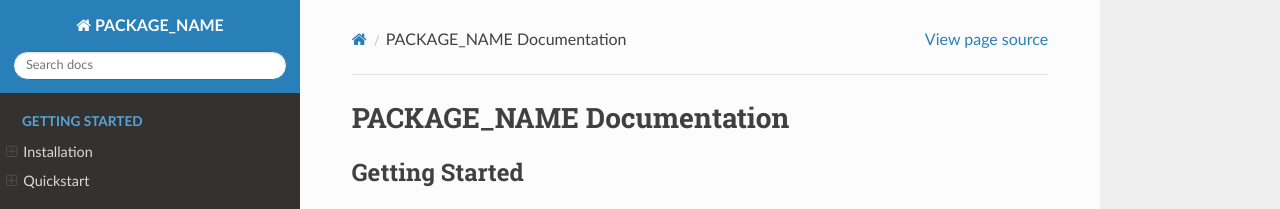
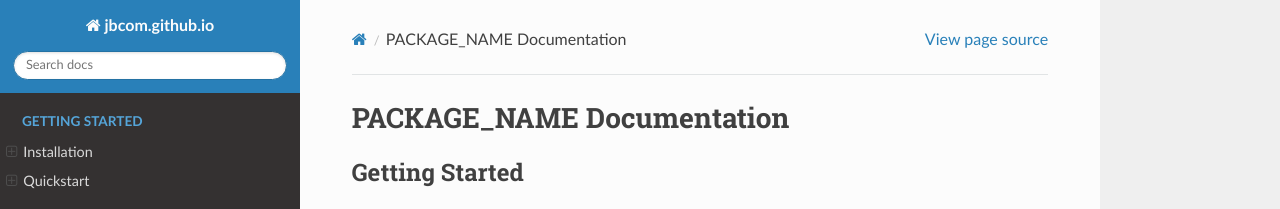
Before and after one commit to jbcom/jbcom.github.io, a Sphinx documentation site: the page built from docs/index.rst, in a window 1280 px wide. Shown: the top 209 px of the page. Built offline with Sphinx 7.4.7 and the Read the Docs theme 3.1.0, drawn with Linux system fonts in a browser that asks for light colours.

Commit message:
docs: update project metadata in conf.py

```diff
--- a/docs/conf.py
+++ b/docs/conf.py
@@ -8,8 +8,7 @@ import sys
 sys.path.insert(0, os.path.abspath("../src"))
 
 # -- Project information -----------------------------------------------------
-# TODO: Update these for your project
-project = "PACKAGE_NAME"
+project = "jbcom.github.io"
 copyright = "2025, Jon Bogaty"
 author = "Jon Bogaty"
 
```
